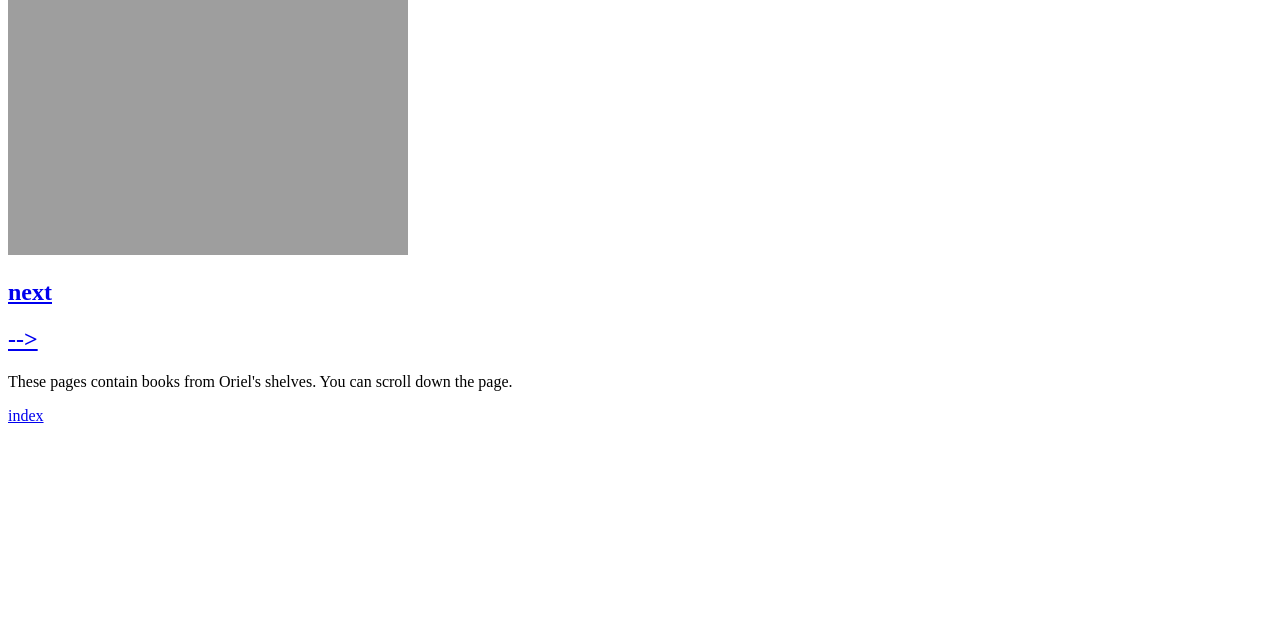
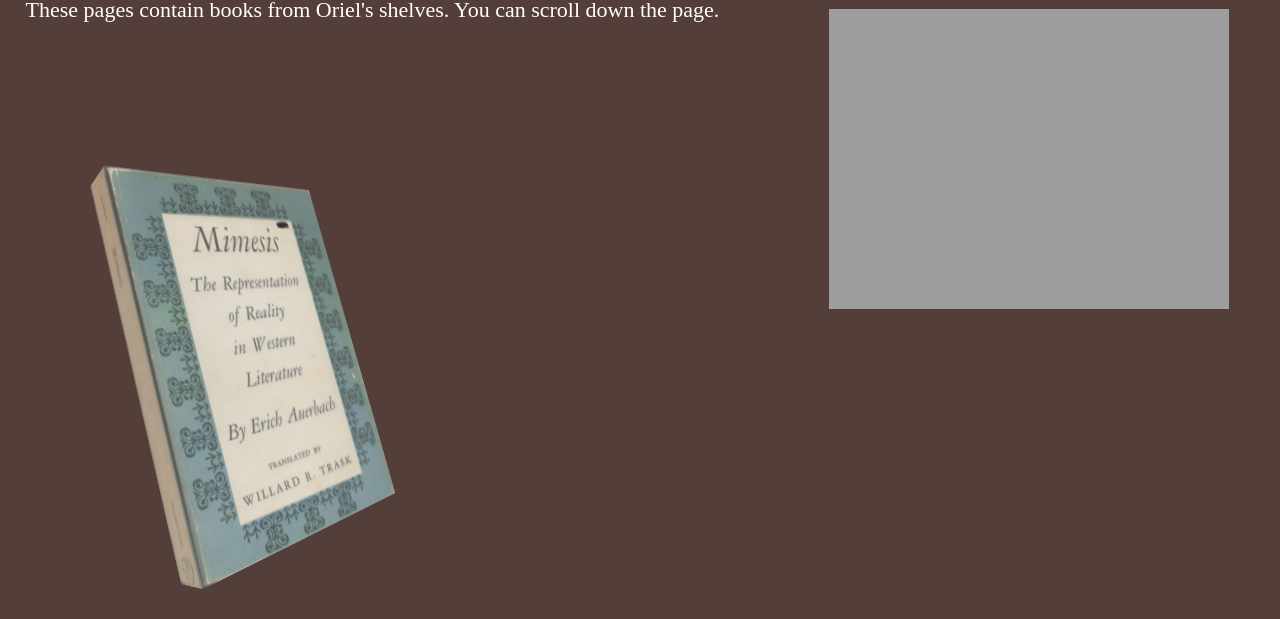
Before and after one commit to o-s-warren/l1l1th, a plain HTML site: page auerbach.html in a window 1280 px wide. Shown: the part 71-690 px from the top of the page. Drawn offline with Linux system fonts and the light colour scheme; the site is published under a folder, as on GitHub Pages, so addresses that start at the root find nothing; a web font is replaced by a local one.

Commit message:
Edit stylesheet reference

```diff
--- a/auerbach.html
+++ b/auerbach.html
@@ -18,7 +18,7 @@
 	<meta name="twitter:image" content="___ROOT_HOST___/images/video-still.jpg">
 	<link rel="preconnect" href="https://fonts.gstatic.com">
 	<link href="https://fonts.googleapis.com/css2?family=Almendra:ital@0;1&family=Syne+Tactile&display=swap" rel="stylesheet">
-	<link rel="stylesheet" href="/style.css">
+	<link rel="stylesheet" href="style.css">
 	<link rel="apple-touch-icon" sizes="57x57" href="images/favicon/apple-icon-57x57.png">
 	<link rel="apple-touch-icon" sizes="60x60" href="images/favicon/apple-icon-60x60.png">
 	<link rel="apple-touch-icon" sizes="72x72" href="images/favicon/apple-icon-72x72.png">
```
Also changed, not shown: books.html (+1 -1 lines), chekhov.html (+1 -1 lines), final.html (+1 -1 lines), index.html (+1 -1 lines), milton.html (+1 -1 lines), notebook.html (+1 -1 lines), object.html (+1 -1 lines), postcard-archive.html (+1 -1 lines), postcard.html (+1 -1 lines), screenshot.html (+1 -1 lines).
